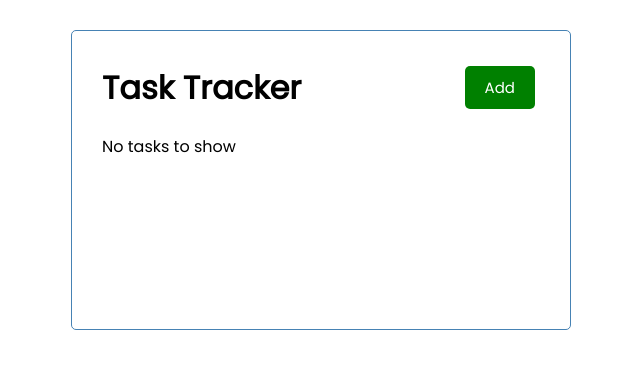
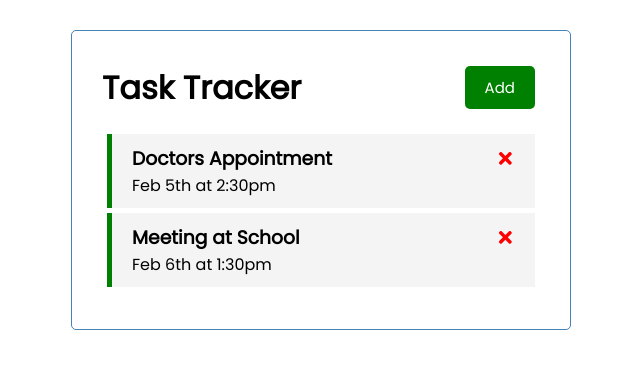
Before and after one commit to faha1999/Task-traker, a React (Create React App) app: page / in a window 1280 px wide. Shown: the top 368 px of the page, without its empty margins (319-959 px from the left). Built offline with nearby package versions, Linux system fonts and the light colour scheme; data requests are answered from the project's data file.

Commit message:
applied useEffect Hook & Fetch tasks from server

```diff
--- a/src/App.js
+++ b/src/App.js
@@ -1,5 +1,5 @@
 import './css/style.min.css';
-import { useState } from 'react';
+import { useState, useEffect } from 'react';
 import Header from './components/Header';
 import Tasks from './components/Tasks';
 import AddTask from './components/AddTask';
@@ -8,6 +8,21 @@
   const [showAddTask, setShowAddTask] = useState(false);
 
   const [tasks, setTasks] = useState([]);
+
+  useEffect(() => {
+    const getTasks = async () => {
+      const taskFromServer = await fetchTasks();
+      setTasks(taskFromServer);
+    };
+    getTasks();
+  }, []);
+
+  // Fetch task
+  const fetchTasks = async () => {
+    const res = await fetch('http://localhost:5000/tasks');
+    const data = await res.json();
+    return data;
+  };
 
   // Add task
   const addTask = (task) => {
--- a/src/components/Tasks.js
+++ b/src/components/Tasks.js
@@ -3,13 +3,8 @@
 const Tasks = ({ tasks, onDelete, onToggle }) => {
   return (
     <>
-      {tasks.map((task) => (
-        <Task
-          key={task.id}
-          task={task}
-          onDelete={onDelete}
-          onToggle={onToggle}
-        />
+      {tasks.map((task, index) => (
+        <Task key={index} task={task} onDelete={onDelete} onToggle={onToggle} />
       ))}
     </>
   );
```
